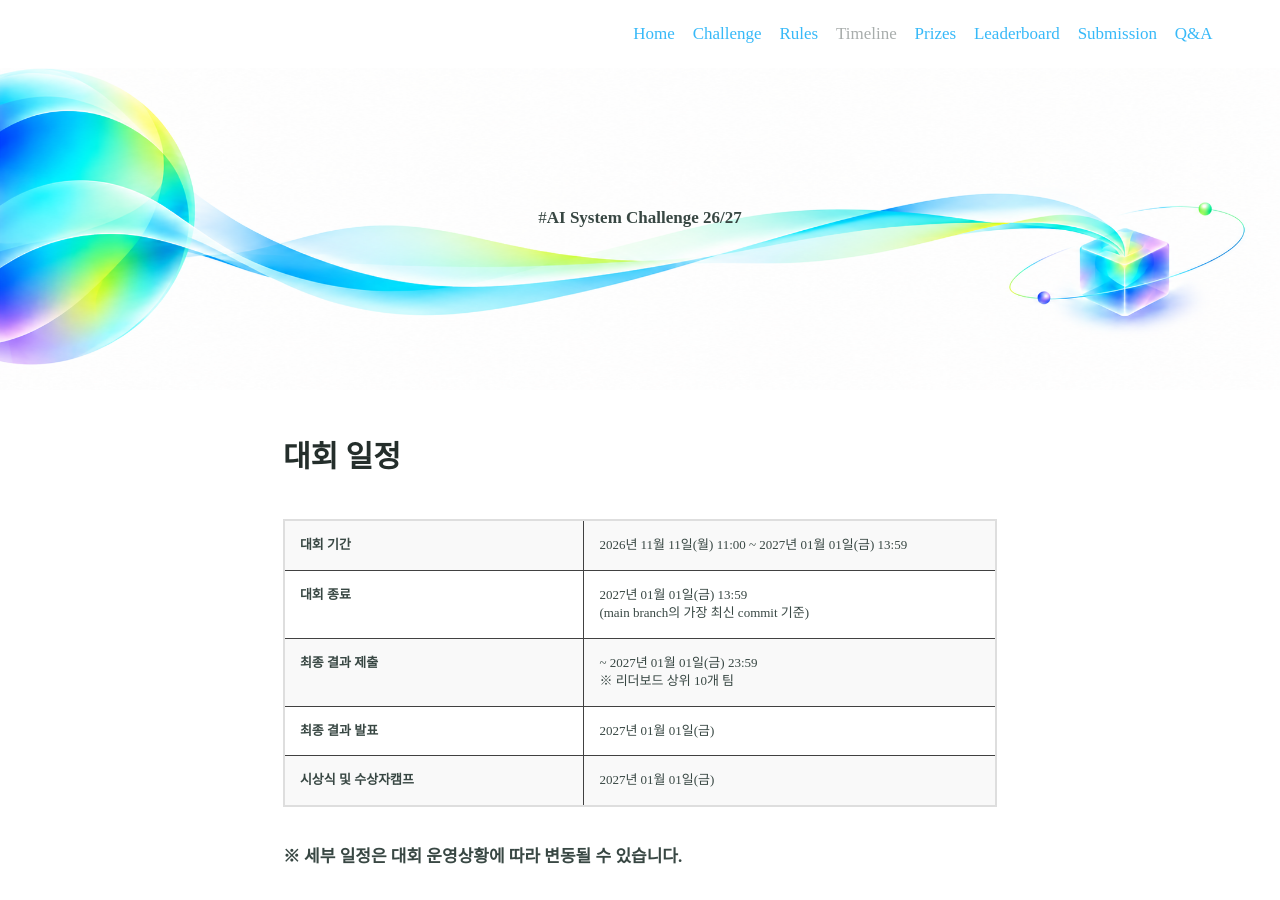
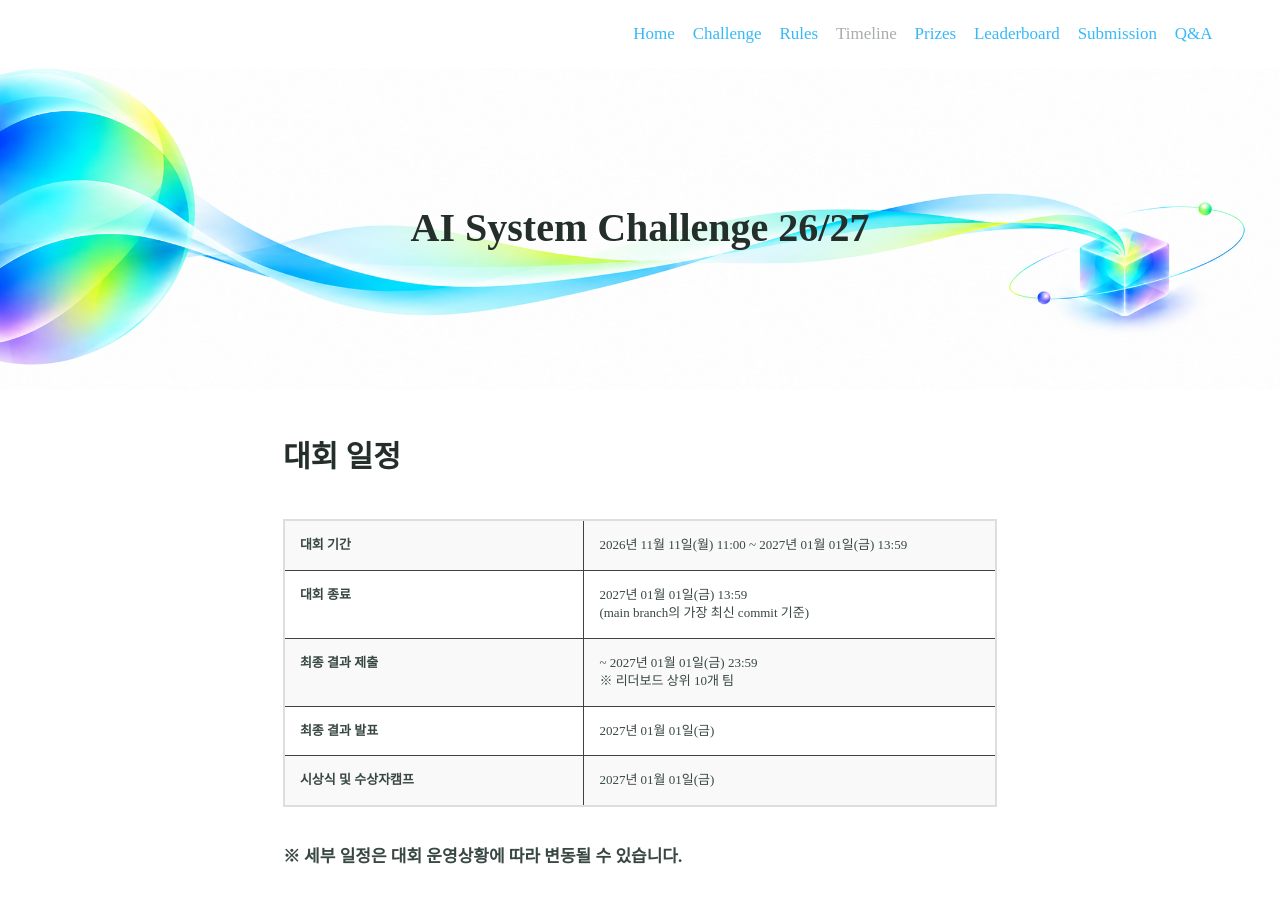
Before and after one commit to AISystemChallenge/AISystemChallenge.github.io, a Jekyll site: the page built from timeline.md, in a window 1280 px wide and 900 px high. Built offline with Jekyll 4.4.1, drawn with Linux system fonts in a browser that asks for light colours; some web fonts are replaced; our own code applies the rules of GitHub Pages for plain Markdown files.

```diff
--- a/timeline.md
+++ b/timeline.md
@@ -1,7 +1,7 @@
 ---
 title:
 feature_text: |
-  #<b>AI System Challenge 26/27</b>
+  # AI System Challenge 26/27
 feature_image: "/assets/logos/banner_AISC2026_13c.png"
 excerpt:
 ---
```
